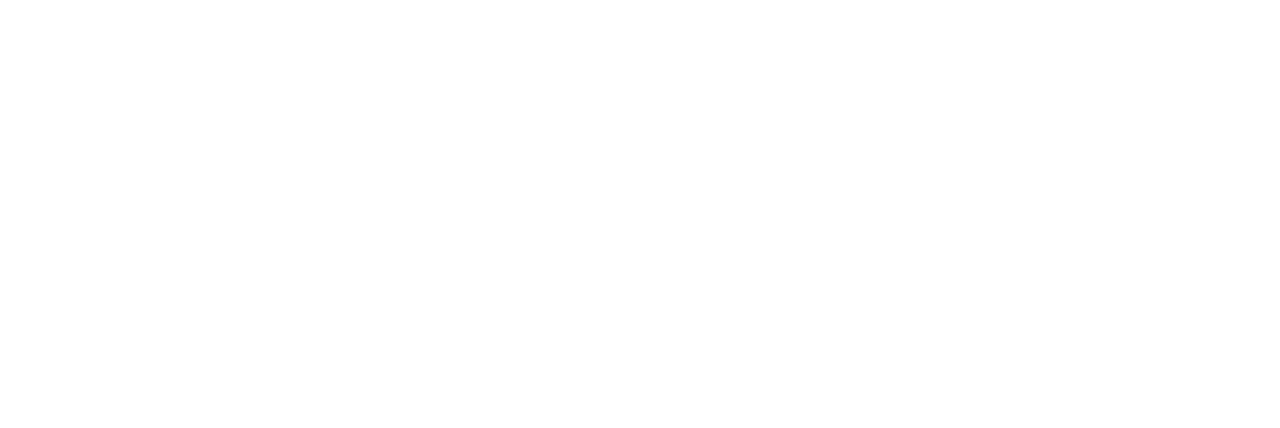
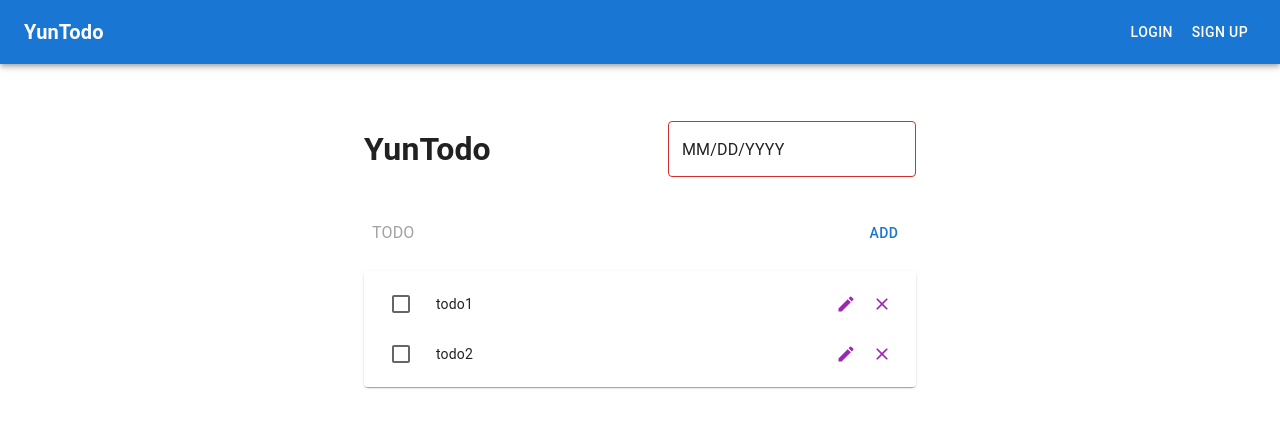
Before and after one commit to lycoris62/yuntodo-frontend, a React (Vite) app: page /todolist/1 in a window 1280 px wide. Before the commit this address had no page. Shown: the top 428 px of the page. Built offline with nearby package versions, Linux system fonts and the light colour scheme.

Commit message:
feat : todolist 기능 및 페이지 추가

```diff
--- a/src/Router.jsx
+++ b/src/Router.jsx
@@ -2,6 +2,7 @@
 import MainPage from "./pages/MainPage.jsx";
 import SignUpPage from "./pages/SignUpPage.jsx";
 import LoginPage from "./pages/LoginPage.jsx";
+import TodolistPage from "./pages/TodolistPage.jsx";
 
 const Router = () => {
   return (
@@ -10,6 +11,7 @@
         <Route path="/" element={<MainPage />} />
         <Route path="/signup" element={<SignUpPage />} />
         <Route path="/login" element={<LoginPage />} />
+        <Route path="/todolist/:date" element={<TodolistPage />} />
       </Routes>
     </BrowserRouter>
   );
--- /dev/null
+++ b/src/components/AddTodoForm.jsx
@@ -0,0 +1,39 @@
+import { Button, InputBase } from "@mui/material";
+import { useState } from "react";
+
+function AddTodoForm() {
+  const [todo, setTodo] = useState("");
+  const handleSubmit = (event) => {
+    event.preventDefault();
+    console.log({
+      content: todo,
+    });
+    setTodo("");
+  };
+
+  return (
+    <div>
+      <form
+        onSubmit={handleSubmit}
+        style={{ display: "flex", marginTop: 20, marginBottom: 20 }}
+      >
+        <InputBase
+          value={todo}
+          onChange={({ target }) => setTodo(target.value)}
+          sx={{ ml: 1, flex: 1 }}
+          placeholder="TODO"
+          inputProps={{
+            "aria-label": "Description",
+          }}
+          style={{ width: "90%" }}
+          required
+        />
+        <Button type="submit" variant="text" style={{ width: "10%" }}>
+          Add
+        </Button>
+      </form>
+    </div>
+  );
+}
+
+export default AddTodoForm;
--- a/src/components/Layout/Header/CustomAppBar.jsx
+++ b/src/components/Layout/Header/CustomAppBar.jsx
@@ -11,11 +11,26 @@
       <CssBaseline />
       <AppBar position="static">
         <Toolbar>
-          <Typography variant="h6" component="div" sx={{ flexGrow: 1 }}>
+          <Typography
+            href="/"
+            variant="h6"
+            component="a"
+            sx={{
+              mr: 2,
+              fontWeight: 700,
+              color: "inherit",
+              textDecoration: "none",
+              flexGrow: 1,
+            }}
+          >
             YunTodo
           </Typography>
-          <Button color="inherit">Login</Button>
-          <Button color="inherit">Signup</Button>
+          <Button color="inherit" href="/login">
+            Login
+          </Button>
+          <Button color="inherit" href="/signup">
+            Sign up
+          </Button>
         </Toolbar>
       </AppBar>
     </Box>
--- /dev/null
+++ b/src/components/TodoList.jsx
@@ -0,0 +1,53 @@
+import {
+  Card,
+  List,
+  ListItem,
+  ListItemIcon,
+  ListItemText,
+  Checkbox,
+  IconButton,
+} from "@mui/material";
+import { Clear, Create } from "@mui/icons-material";
+
+const TodoList = () => {
+  return (
+    <Card>
+      <List
+        sx={{
+          bgcolor: "background.paper",
+          overflow: "auto",
+        }}
+        dense
+        component="div"
+        role="list"
+      >
+        <ListItem role="listitem" button>
+          <ListItemIcon>
+            <Checkbox tabIndex={-1} disableRipple />
+          </ListItemIcon>
+          <ListItemText>todo1</ListItemText>
+          <IconButton color="secondary" aria-label="Delete">
+            <Create fontSize="small" />
+          </IconButton>
+          <IconButton color="secondary" aria-label="Delete">
+            <Clear fontSize="small" />
+          </IconButton>
+        </ListItem>
+        <ListItem role="listitem" button>
+          <ListItemIcon>
+            <Checkbox tabIndex={-1} disableRipple />
+          </ListItemIcon>
+          <ListItemText>todo2</ListItemText>
+          <IconButton color="secondary" aria-label="Delete">
+            <Create fontSize="small" />
+          </IconButton>
+          <IconButton color="secondary" aria-label="Delete">
+            <Clear fontSize="small" />
+          </IconButton>
+        </ListItem>
+      </List>
+    </Card>
+  );
+};
+
+export default TodoList;
--- /dev/null
+++ b/src/pages/TodolistPage.jsx
@@ -0,0 +1,44 @@
+import Layout from "../components/Layout/Layout";
+import { useNavigate, useParams } from "react-router-dom";
+import AddTodoForm from "../components/AddTodoForm";
+import TodoList from "../components/TodoList";
+import { MobileDatePicker } from "@mui/x-date-pickers";
+import dayjs from "dayjs";
+import customParseFormat from "dayjs/plugin/customParseFormat";
+import { Box } from "@mui/material";
+
+const TodolistPage = () => {
+  const { date } = useParams();
+  const navigate = useNavigate();
+
+  dayjs.extend(customParseFormat);
+  let dayjsObj = dayjs(date, "YYYYMMDD");
+
+  return (
+    <>
+      <Layout>
+        <Box
+          component="div"
+          sx={{
+            display: "flex",
+            alignItems: "center",
+            justifyContent: "space-between",
+            mt: 5,
+          }}
+        >
+          <Box component="h1">YunTodo</Box>
+          <MobileDatePicker
+            defaultValue={dayjsObj}
+            onChange={(newValue) => {
+              navigate(`/todolist/${newValue.format("YYYYMMDD")}`);
+            }}
+          />
+        </Box>
+        <AddTodoForm />
+        <TodoList />
+      </Layout>
+    </>
+  );
+};
+
+export default TodolistPage;
```
